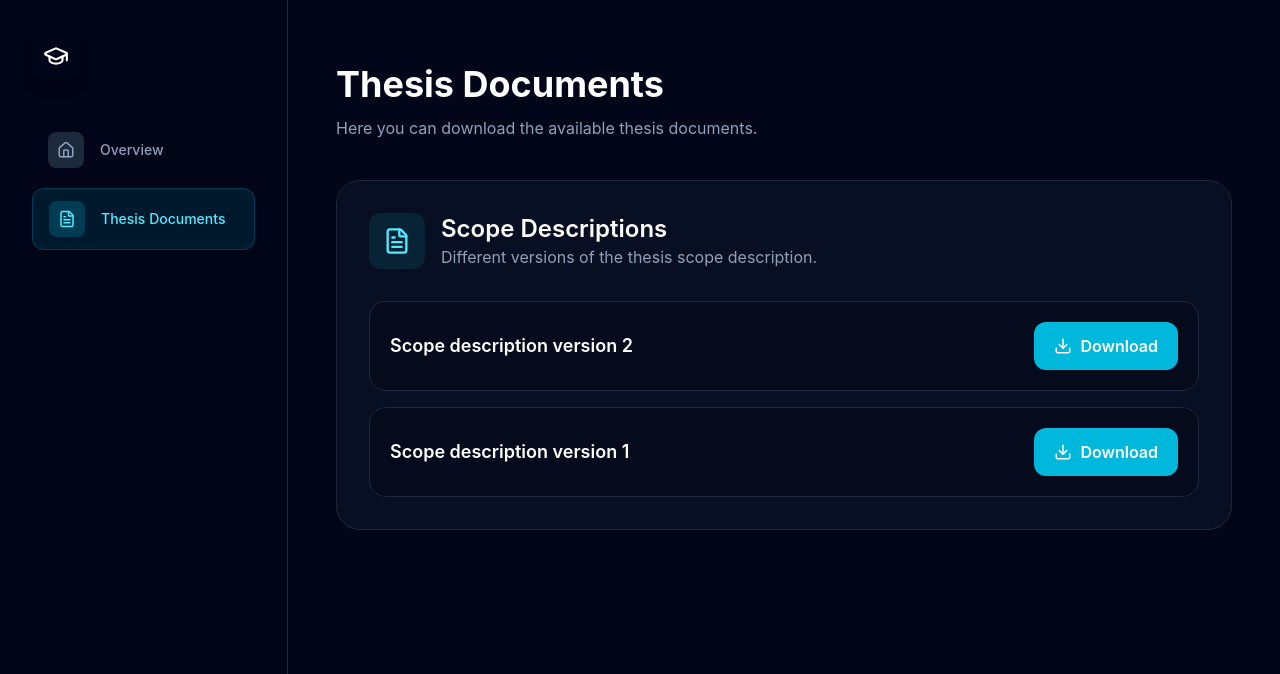
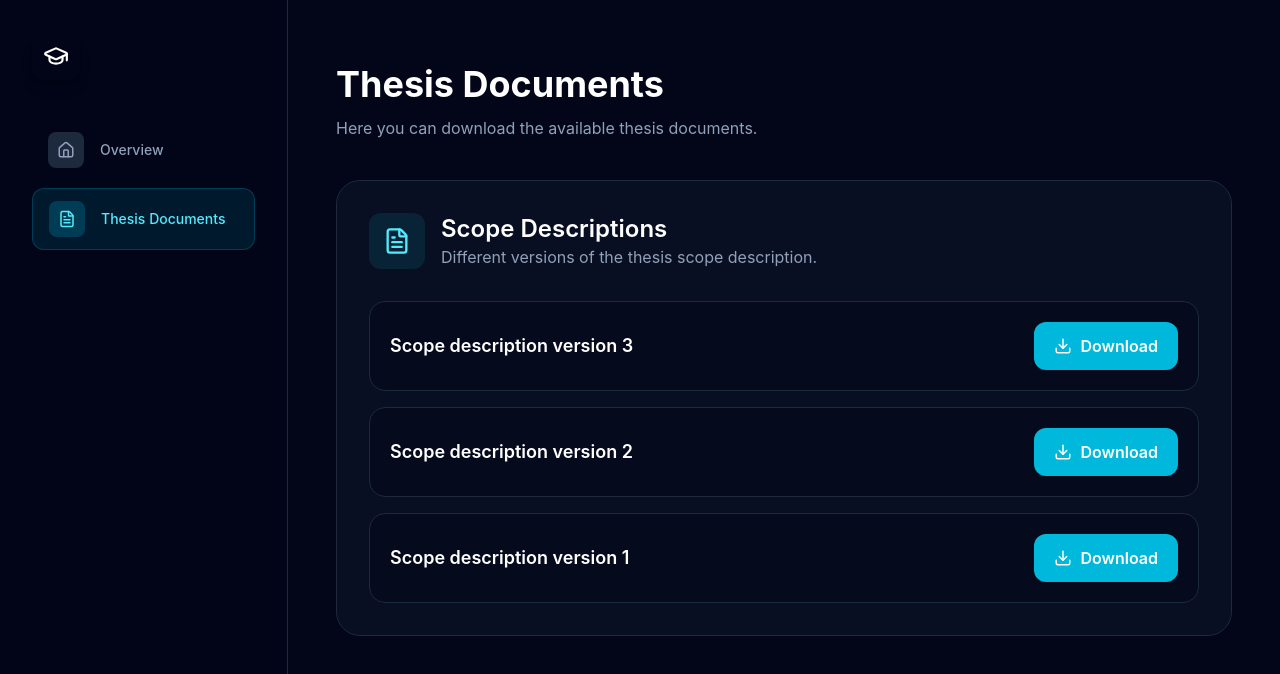
Before and after one commit to valerie-j/valerie-j.github.io, a React (Vite) app: page / in a window 1280 px wide. Both pictures are taken after a click on the button "Thesis Documents". Shown: the top 674 px of the page. Built offline with nearby package versions, Linux system fonts and the light colour scheme.

Commit message:
Added third version of the scope description

```diff
--- a/src/pages/DocumentsPage.tsx
+++ b/src/pages/DocumentsPage.tsx
@@ -2,7 +2,12 @@ import { Download, FileText } from "lucide-react";
 
 export default function DocumentsPage() {
     const scopeDescriptions = [
-          {
+        {
+            title: "Scope description version 3",
+            description: "",
+            file: "/scopeDescriptionv3.pdf",
+        },
+        {
             title: "Scope description version 2",
             description: "",
             file: "/scopeDescriptionv2.pdf",
```
Also changed, not shown: 9 other files (tests, documents, lock files or other folders).
